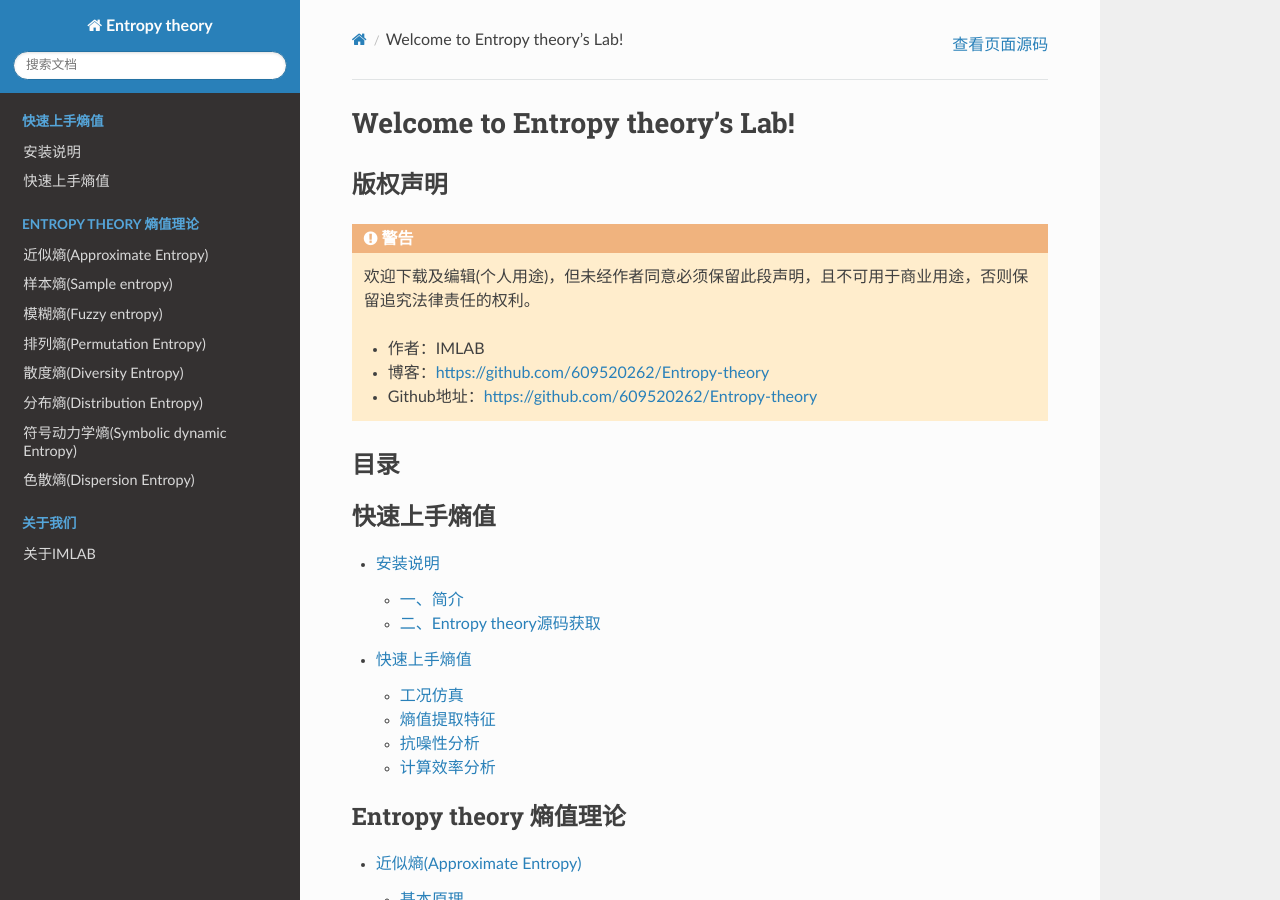
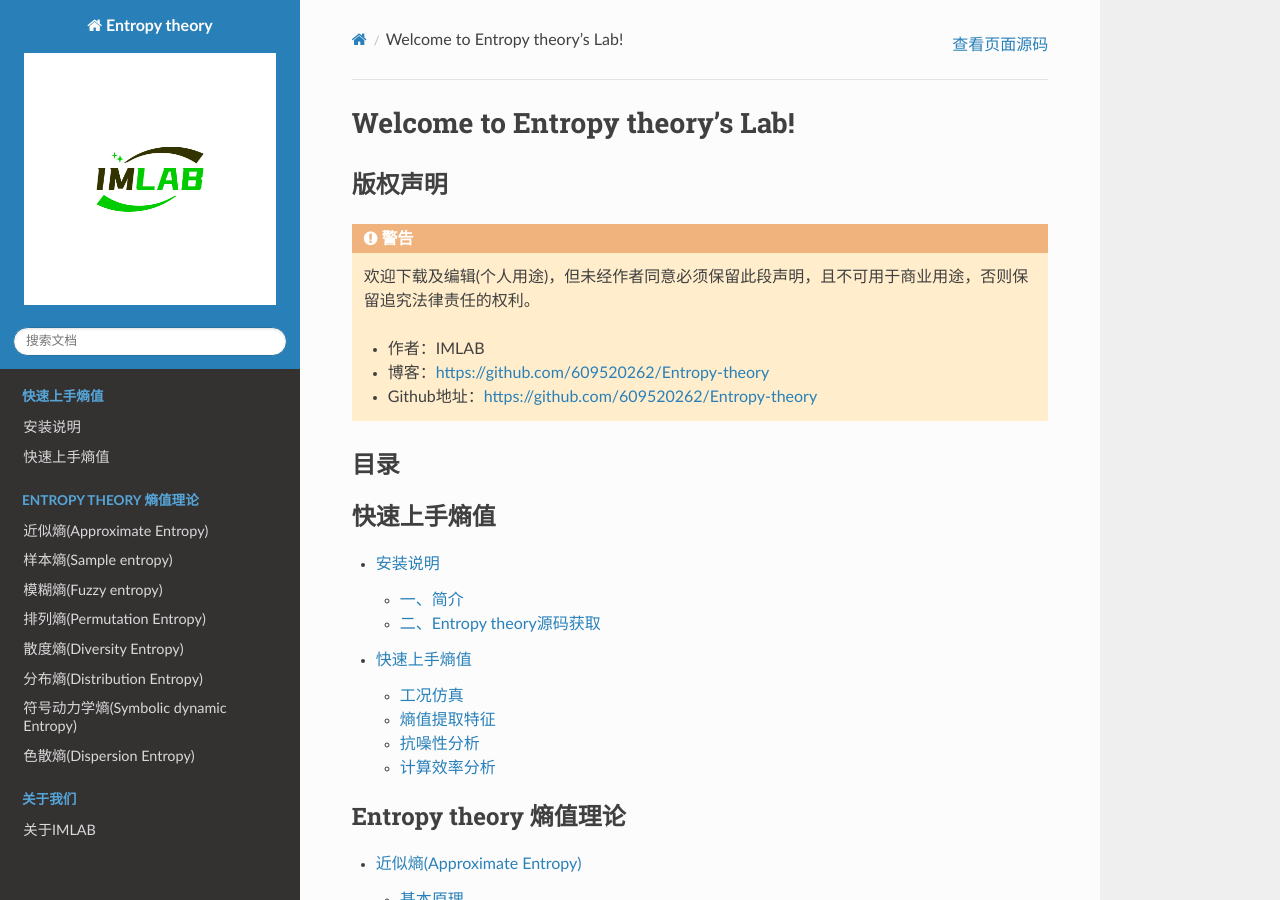
Before and after one commit to 609520262/Deploy-static-content-to-Pages, a Sphinx documentation site: the page built from docs/index.rst, in a window 1280 px wide and 900 px high. Built offline with Sphinx 7.4.7 and the Read the Docs theme 2.0.0, drawn with Linux system fonts in a browser that asks for light colours.

Commit message:
add logo

```diff
--- a/docs/conf.py
+++ b/docs/conf.py
@@ -15,7 +15,8 @@ release = '1.0'
 # https://www.sphinx-doc.org/en/master/usage/configuration.html#general-configuration
 
 
-
+github_doc_root = 'https://github.com/609520262/Deploy-static-content-to-Pages'
+html_logo = './images/logo.png'
 
 templates_path = ['_templates']
 exclude_patterns = []
```
Also changed, not shown: docs/images/logo.png (added).
